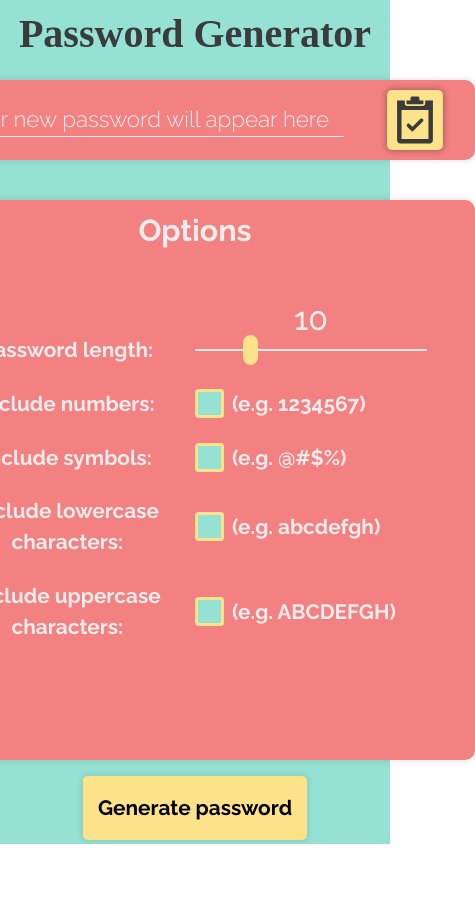
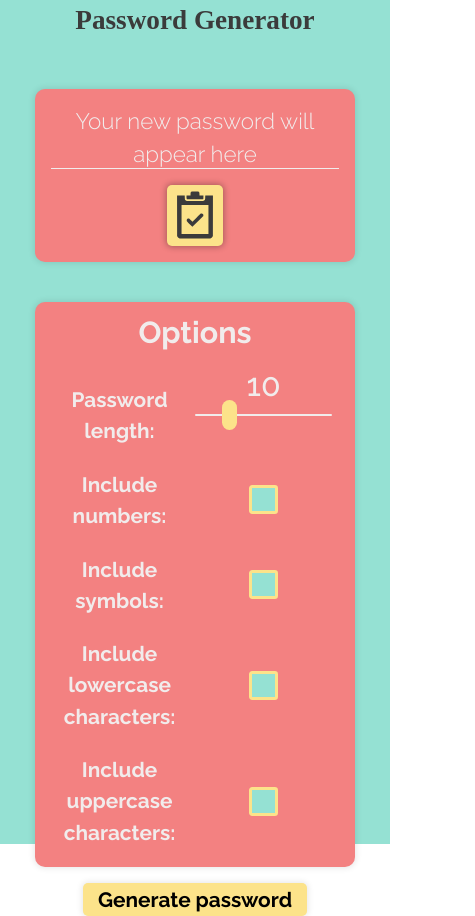
Before and after one commit to alexmiroiu/Proiecte, a React (Create React App) app in the folder password-generator/: page / in a window 390 px wide. Shown: the whole page, 475 px wide, since content can reach past the window. Before the commit the page ends 844 px from the top, so only its background shows below. Built offline with nearby package versions, Linux system fonts and the light colour scheme; a web font is replaced by a local one.

Commit message:
adaugare responsivitate pentru telefoane mobile

```diff
--- a/password-generator/src/App.module.css
+++ b/password-generator/src/App.module.css
@@ -16,5 +16,18 @@
 h1 {
     font-family: var(--title-font);
     color: var(--dark-text);
-    font-size: 2.5rem;
+    font-size: 3rem;
+    margin-bottom: 4rem;
 }
+
+@media (max-width: 768px) {
+    h1 {
+        font-size: 1.7rem;
+        margin-bottom: 2rem;
+    }
+
+    .mainWrapper {
+        justify-content: flex-start;
+    }
+
+}
--- a/password-generator/src/components/options.module.css
+++ b/password-generator/src/components/options.module.css
@@ -85,11 +85,8 @@
     stroke-dashoffset: 25;
     stroke-linecap: round;
     stroke-width: 0.2rem;
-
     border-radius: 0.2rem;
-
     fill: none;
-
     transition: background 0.3s, stroke-dashoffset 0.4s;
   }
 
@@ -106,3 +103,26 @@
     justify-content: flex-start;
     gap: .5rem;
 }
+
+@media (max-width: 768px) {
+    .optionsContainer {
+        width: 320px;
+        height: fit-content;
+    }
+    .optionsContainer h2 {
+        margin-bottom: 1rem;
+    }
+
+    .optionsWrapper {
+        width: 300px;
+        padding: .8rem .8rem;
+        margin-bottom: 1rem;
+    }
+    .optionDesc {
+        display: none;
+    }
+    .descriptionWrapper {
+        justify-content: center;
+    }
+
+}
--- a/password-generator/src/components/password.js
+++ b/password-generator/src/components/password.js
@@ -1,3 +1,4 @@
+import { useState } from 'react';
 import { useSelector } from 'react-redux';
 import {CopyToClipboard} from 'react-copy-to-clipboard';
 
@@ -8,11 +9,27 @@ import CopyIcon from '../assets/clipboard.svg';
 const Password = () => {
     const generatedPassword = useSelector(state => state.combined);
     const pwError = useSelector(state => state.pwError);
+    const [popupActive, setPopupActive] = useState(false);
+
+    const popupHandler = () => {
+        setPopupActive(false);
+        if(generatedPassword.length > 0) {
+            setPopupActive(true);
+            setTimeout(() => {
+                setPopupActive(false);
+            }, 4000);
+
+        } else {
+            return;
+        }
+
+    }
 
     return <div className={classes.passwordContainer}>
+        <p className={`${classes.popup} ${popupActive ? classes.fadeIn : classes.fadeOut}`}>Copied to clipboard!</p>
         <h3 className={`${classes.password} ${generatedPassword.length > 0 && !pwError ? classes.bold : ''} ${generatedPassword.length > 0 && pwError ? classes.pwError : ''}`}>{generatedPassword.length > 0 ? generatedPassword : `Your new password will appear here`}</h3>
         <CopyToClipboard text={generatedPassword}>
-            <div className={classes.copyBtn}>
+            <div className={classes.copyBtn} onClick={popupHandler}>
                 <img className={classes.copy} src={CopyIcon} alt='copy to clipboard icon' />
             </div>
         </CopyToClipboard>
--- a/password-generator/src/components/password.module.css
+++ b/password-generator/src/components/password.module.css
@@ -1,4 +1,5 @@
 .passwordContainer {
+    position: relative;
     width: 35rem;
     height: 5rem;
     background-color: var(--red);
@@ -34,6 +35,7 @@
 }
 
 .copyBtn {
+    position: relative;
     display: flex;
     justify-content: center;
     align-items: center;
@@ -61,3 +63,69 @@
     height: 3rem;
     width: 3rem;
 }
+
+.popup {
+    position: absolute;
+    top: -55%;
+    background-color: var(--light-green);
+    left: calc(17.5rem - 5.5rem);
+    width: 11rem;
+    height: 2rem;
+    text-align: center;
+    line-height: 2rem;
+    border-radius: 15px;
+}
+
+.fadeOut{
+    opacity:0;
+    transition:  opacity 0.3s;
+
+}
+.fadeIn{
+    opacity:1;
+    transition: opacity 0.3s;
+
+}
+
+.popup::after {
+    content: '';
+    position: absolute;
+    width: 10px;
+    height: 10px;
+    background-color: var(--light-green);
+    bottom: -5px;
+    transform: rotate(45deg);
+    left: calc(5.5rem - 5px);
+}
+
+
+
+@media (max-width:768px) {
+    .passwordContainer {
+        width: 320px;
+        flex-direction: column;
+        height: fit-content;
+        gap: 1rem;
+        padding: 0 1rem 0 1rem;
+    }
+
+    .password {
+        width: 100%;
+        height: 4rem;
+        margin-top: 1rem;
+    }
+
+    .bold {
+        line-height: 4rem;
+        font-size: 1.2rem;
+    }
+
+    .copyBtn {
+        margin-bottom: 1rem;
+    }
+
+    .popup {
+        top: -23%;
+        left: 75px;
+    }
+}
--- a/password-generator/src/components/rangeInput.module.css
+++ b/password-generator/src/components/rangeInput.module.css
@@ -44,3 +44,8 @@
     display: flex;
     margin-top: .2rem;
 }
+
+@media (max-width: 768px) {
+
+
+}
```
